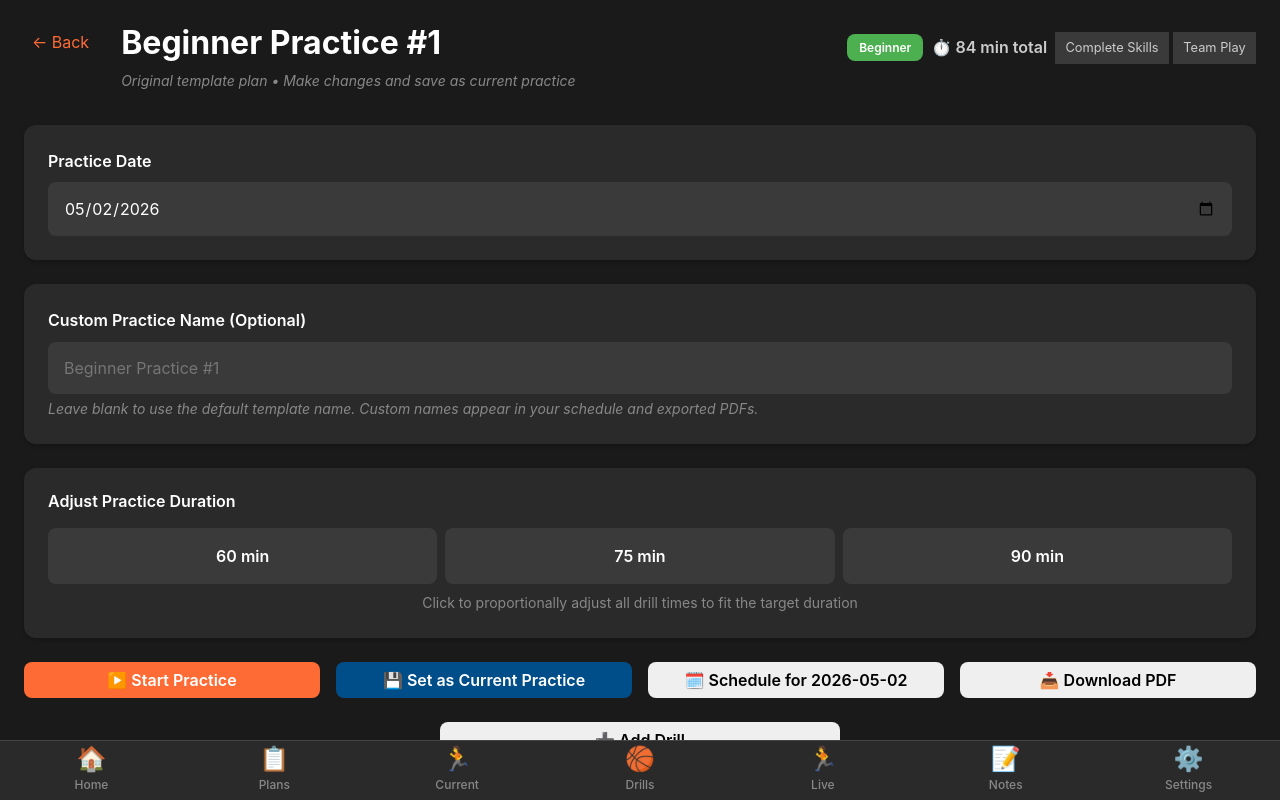
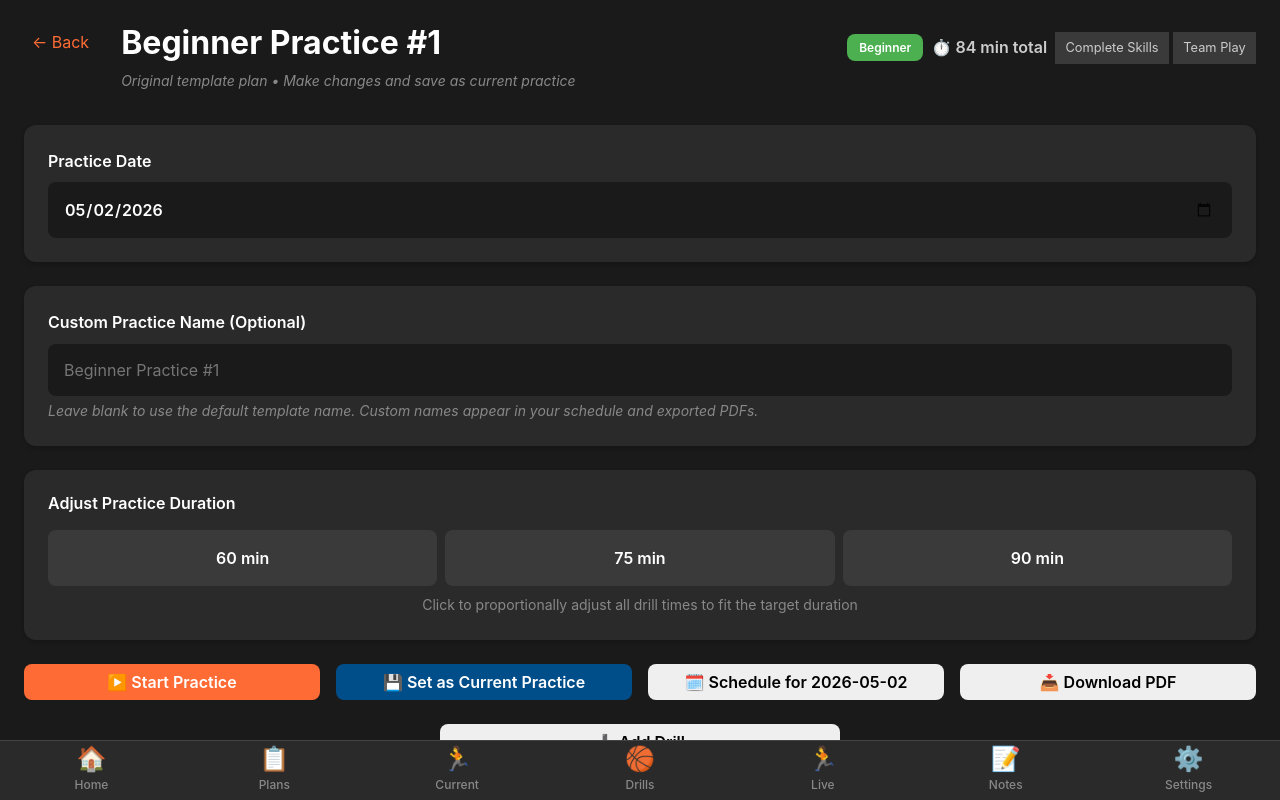
Before and after one commit to vpanep1-oss/chalk-talk, a React (Vite) app: page /plan/beginner-01-90min in a window 1280 px wide. Built offline with nearby package versions, Linux system fonts and the light colour scheme; no server answers.

Commit message:
Fix date input styling to ensure it's clickable and visible

```diff
--- a/src/pages/PlanEditor.css
+++ b/src/pages/PlanEditor.css
@@ -80,16 +80,30 @@
 .practice-date-section input {
   width: 100%;
   padding: var(--spacing-md);
-  background: var(--surface-light);
+  background: var(--background);
   border: 2px solid var(--surface-dark);
   border-radius: var(--radius-md);
   font-size: 1rem;
+  font-weight: 600;
   color: var(--text-primary);
+  cursor: pointer;
+  position: relative;
+  z-index: 1;
 }
 
 .practice-date-section input:focus {
   outline: none;
   border-color: var(--primary);
+}
+
+.practice-date-section input::-webkit-calendar-picker-indicator {
+  cursor: pointer;
+  opacity: 0.8;
+  padding: 4px;
+}
+
+.practice-date-section input::-webkit-calendar-picker-indicator:hover {
+  opacity: 1;
 }
 
 .practice-name-section {
@@ -110,11 +124,13 @@
 .practice-name-section input {
   width: 100%;
   padding: var(--spacing-md);
-  background: var(--surface-light);
+  background: var(--background);
   border: 2px solid var(--surface-dark);
   border-radius: var(--radius-md);
   font-size: 1rem;
   color: var(--text-primary);
+  position: relative;
+  z-index: 1;
 }
 
 .practice-name-section input:focus {
```
